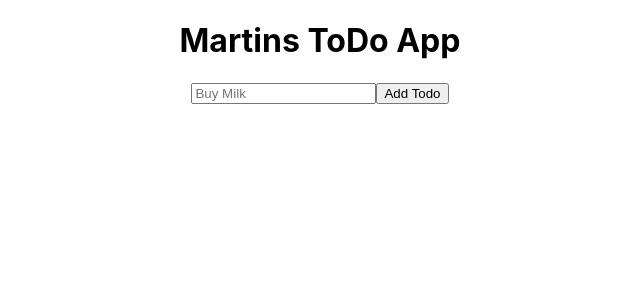
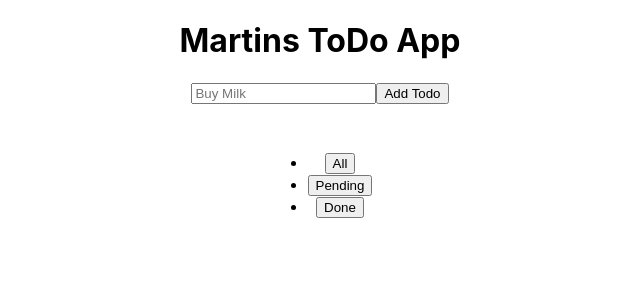
Before and after one commit to mpagels/react-todo-app-walkthrough, a React (Create React App) app: page / in a window 1280 px wide. Shown: the top 300 px of the page, without its empty margins (320-960 px from the left). Built offline with nearby package versions, Linux system fonts and the light colour scheme.

Commit message:
Add basic html structure for filter buttons

```diff
--- a/src/App.js
+++ b/src/App.js
@@ -51,6 +51,17 @@ function App() {
           deleteToDo={deleteToDo}
           toggleStatusOfTodo={toggleStatusOfTodo}
         />
+        <ul>
+          <li>
+            <button>All</button>
+          </li>
+          <li>
+            <button>Pending</button>
+          </li>
+          <li>
+            <button>Done</button>
+          </li>
+        </ul>
       </main>
     </div>
   );
```
